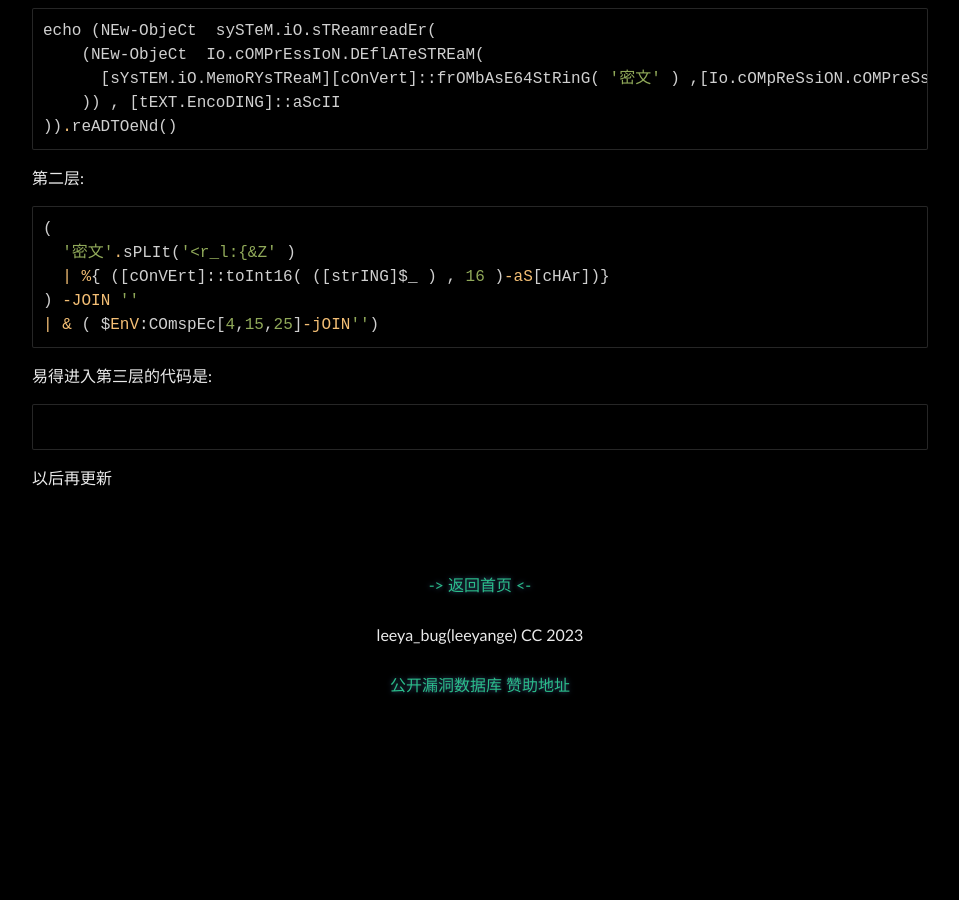
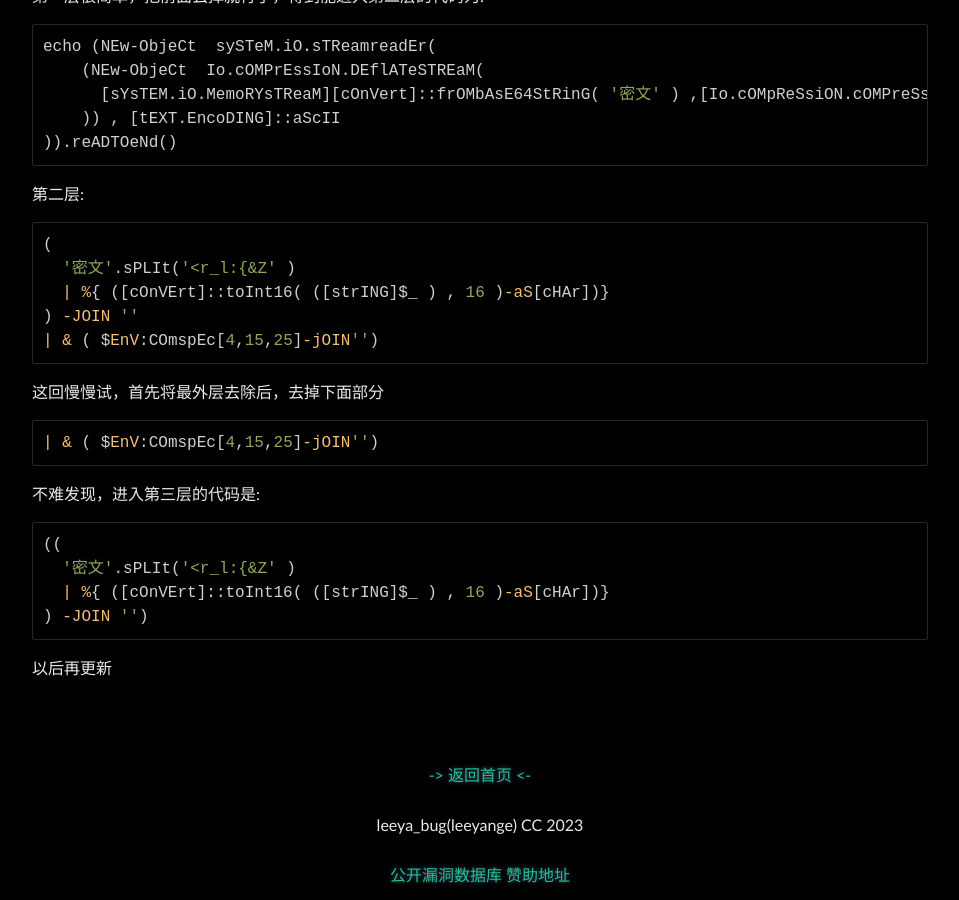
Before and after one commit to Leeyangee/leeyangee.github.io, a Jekyll site: the page built from _posts/2023-12-26-NCTF 2023 个人部分题解.md, in a window 1280 px wide and 900 px high, scrolled down 2670 px. Shown: the whole window, without its empty margins (160-1119 px from the left). Built offline with Jekyll 4.4.1, drawn with Linux system fonts in a browser that asks for light colours; before the commit the page ends 3380 px from its top, so only the background shows below that.

Commit message:
Update 2023-12-26-NCTF 2023 个人部分题解.md

````diff
--- a/_posts/2023-12-26-NCTF 2023 个人部分题解.md
+++ b/_posts/2023-12-26-NCTF 2023 个人部分题解.md
@@ -70,6 +70,7 @@ NCTF{25d8fdeb-0cb6-4ad4-8da1-788a72e701f0}
 
 在这里，使用Invoke-Image技术可以解png图片，这里的exp代码以后再展示
 解码后是一堆混淆powershell代码，如下所示
+
 第一层:
 ```powershell
 &((GV '*mdR*').NaMe[3,11,2]-JoIN'')
@@ -96,9 +97,16 @@ echo (NEw-ObjeCt  sySTeM.iO.sTReamreadEr(
 ) -JOIN ''
 | & ( $EnV:COmspEc[4,15,25]-jOIN'')
 ```
-易得进入第三层的代码是:
+这回慢慢试，首先将最外层去除后，去掉下面部分
 ```powershell
-
+| & ( $EnV:COmspEc[4,15,25]-jOIN'')
+```
+不难发现，进入第三层的代码是:
+```powershell
+((
+  '密文'.sPLIt('<r_l:{&Z' )
+  | %{ ([cOnVErt]::toInt16( ([strING]$_ ) , 16 )-aS[cHAr])}
+) -JOIN '')
 ```
 
 以后再更新
````
